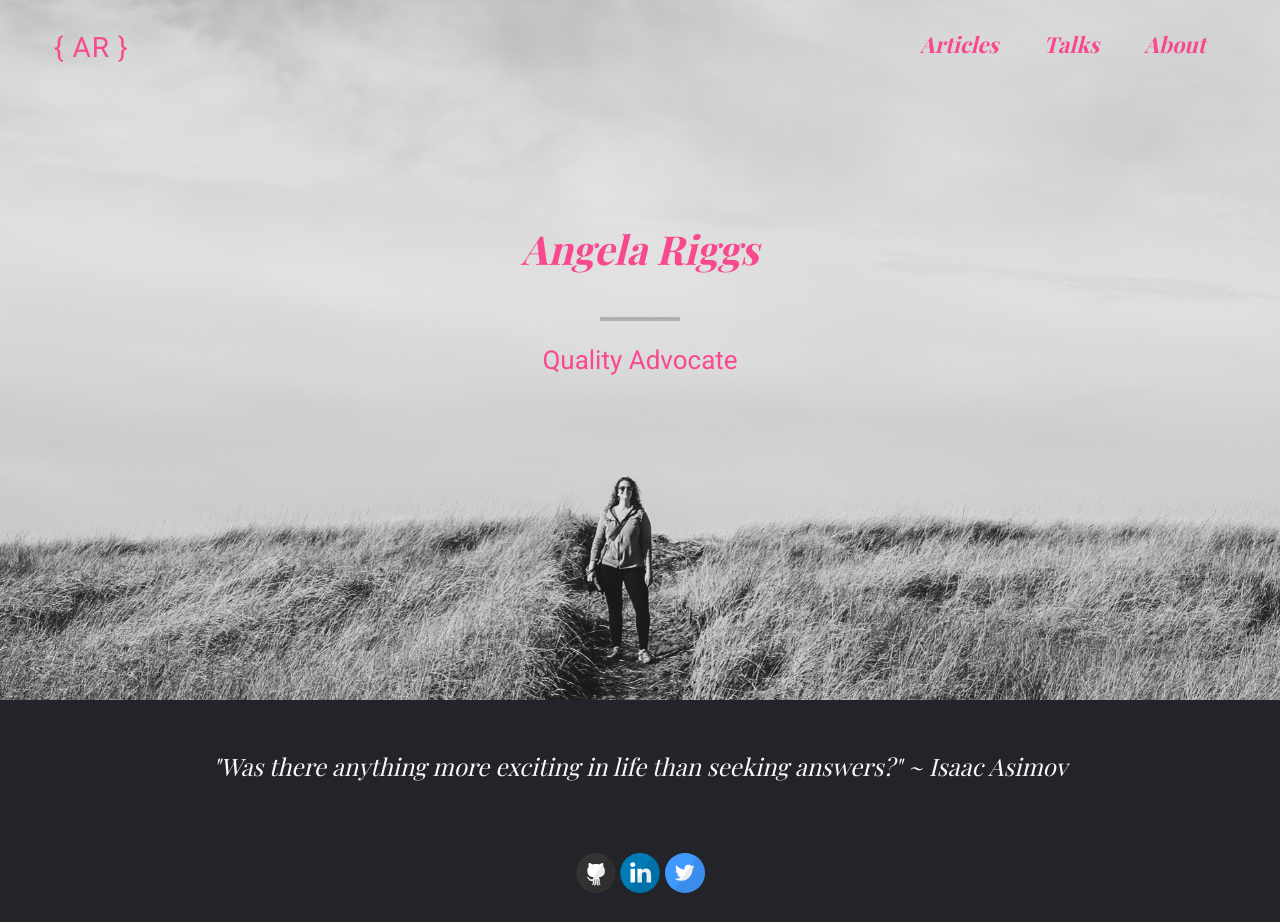
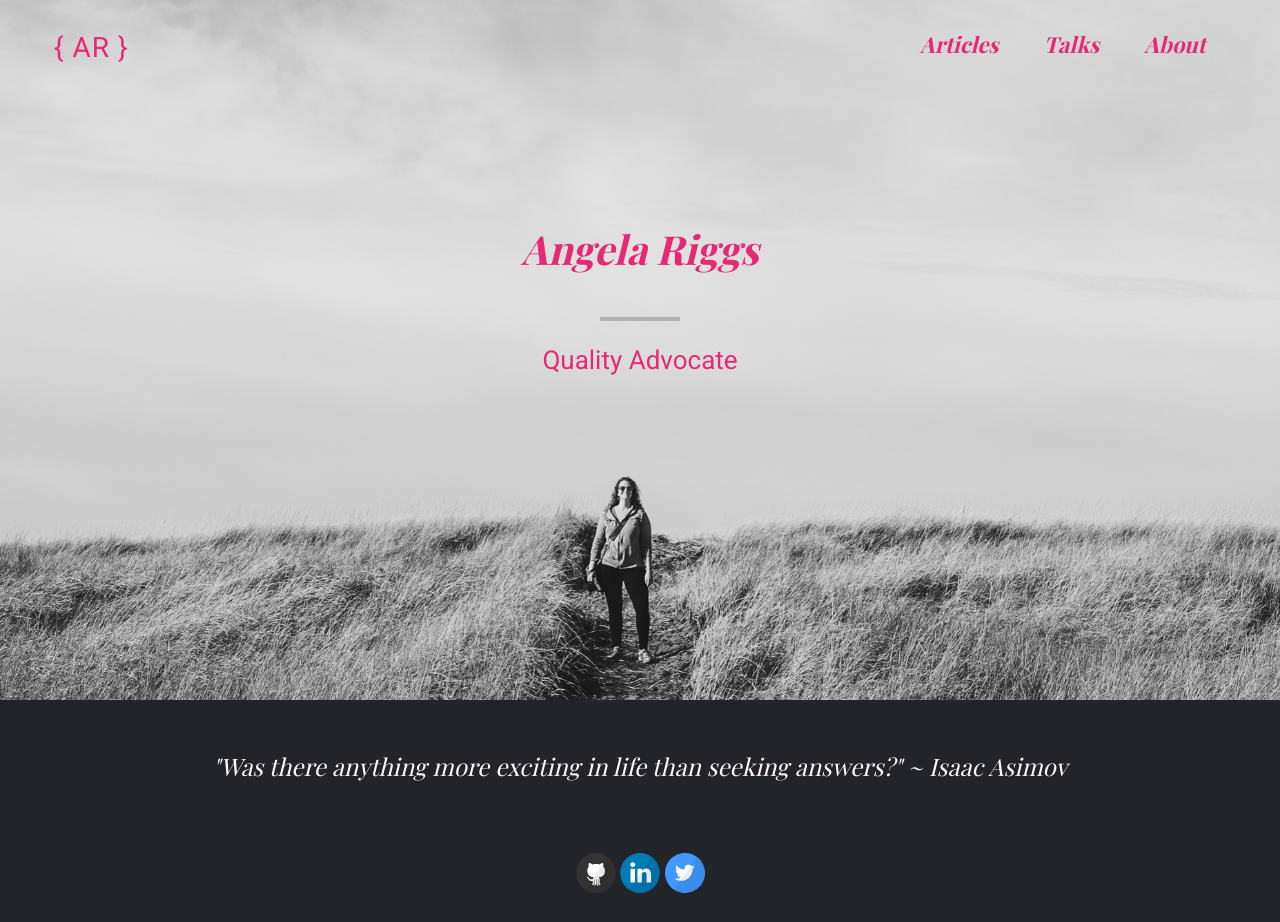
Before and after one commit to angelariggs/angelariggs.github.io, a Jekyll site: the page built from index.html, in a window 1280 px wide. Built offline with Jekyll 4.4.1, drawn with Linux system fonts in a browser that asks for light colours; some web fonts are replaced.

Commit message:
updated pink

```diff
--- a/_sass/_variables.scss
+++ b/_sass/_variables.scss
@@ -4,7 +4,7 @@
 //
 
 //Colors
-$main-color: #F9498E; // pink
+$main-color: #E52974; // pink
 $secondary-color: #FFE65B; // yellow
 $tertiary-color: #23242A; // dark grey
 $text: #FFF7F7; // cream
```
